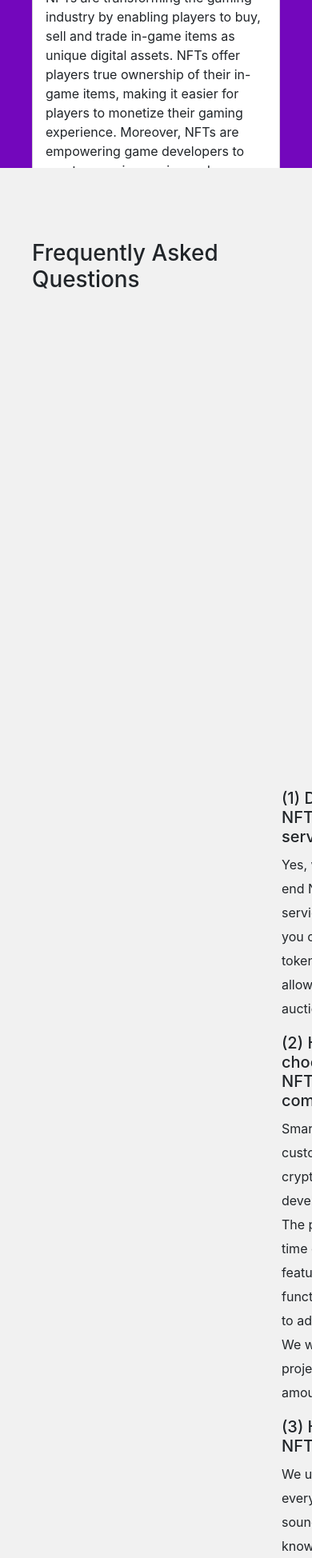
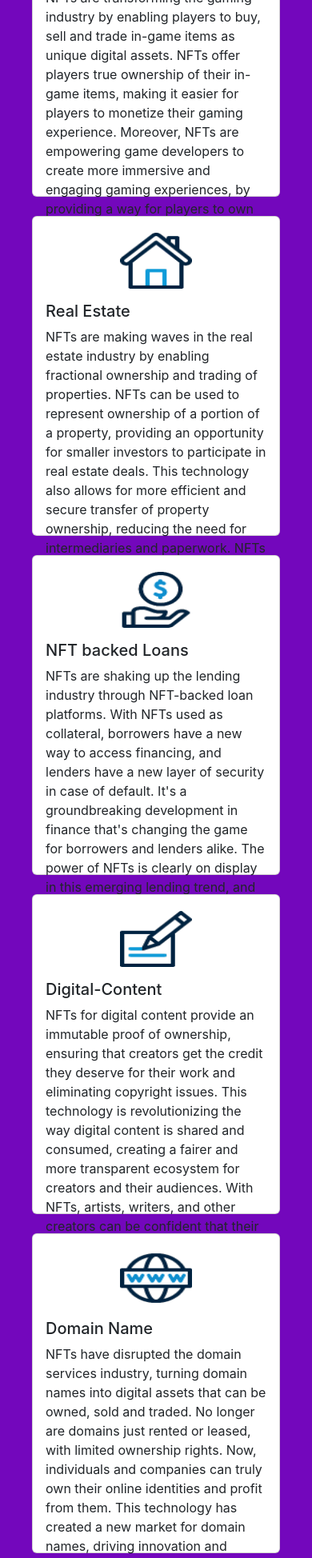
Before and after one commit to placeparks/Blockwise-tech, a React (Create React App) app: page /Nft in a window 390 px wide. Shown: the part 2773-4721 px from the top of the page at 80% size. Built offline with nearby package versions, Linux system fonts and the light colour scheme.

Commit message:
Update FAQ.module.css

```diff
--- a/src/components/Nft/FAQ.module.css
+++ b/src/components/Nft/FAQ.module.css
@@ -25,3 +25,27 @@ border-radius: 0px;
     width: 60%;
     margin-left: 500px;
 }
+@media (max-width: 767px) {
+
+    .section1{
+        height: fit-content;
+        width: 100%;
+           top: 6730px;
+        background: #F1F1F1;
+        border-radius: 0px;
+        }
+        .section1 h1{
+          text-align: center;
+        }
+
+        .section1 img{
+
+        height: 468px;
+    margin-left: 0px;
+        }
+        .questions {
+        width: 350px;
+        margin-left: 0px;
+        margin-top: 50px;
+        }
+}
```
